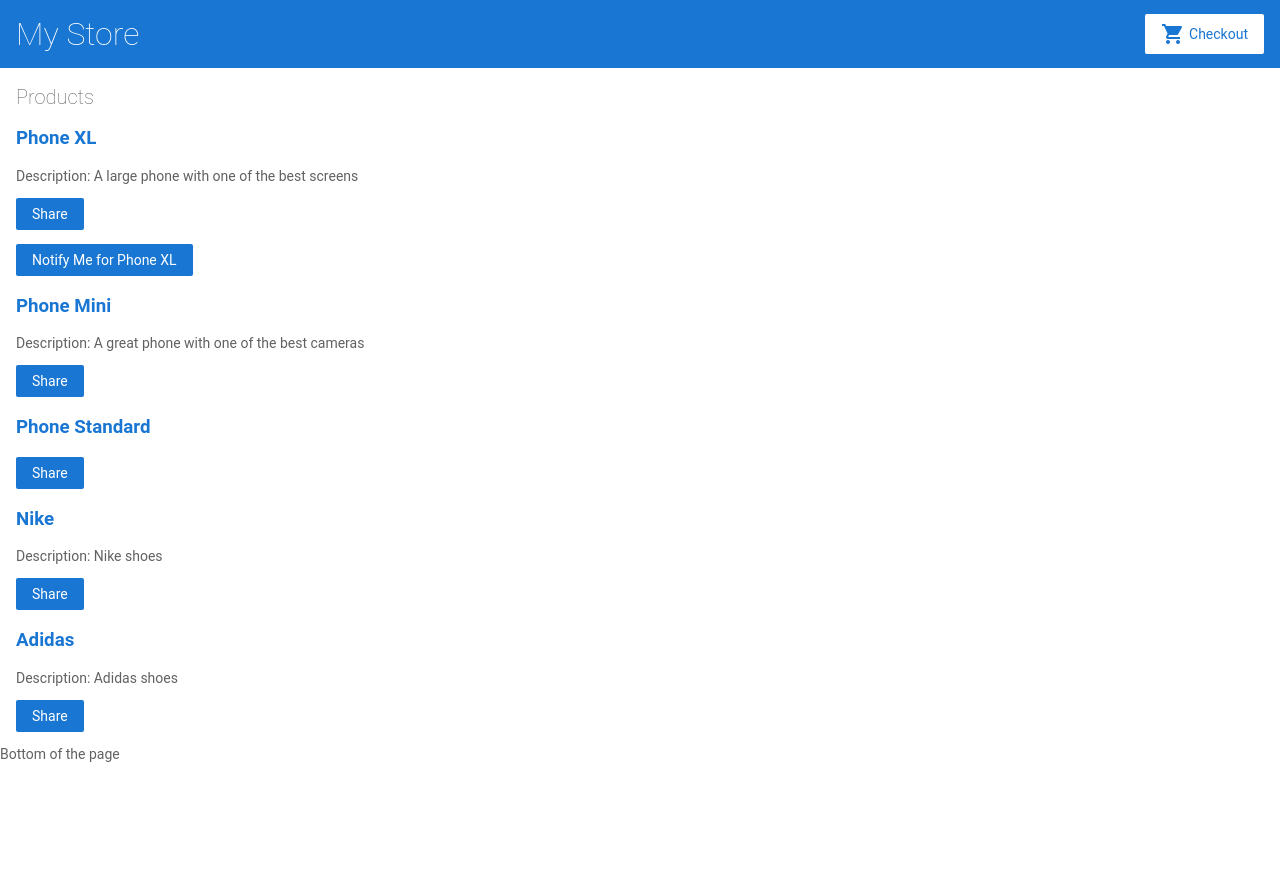
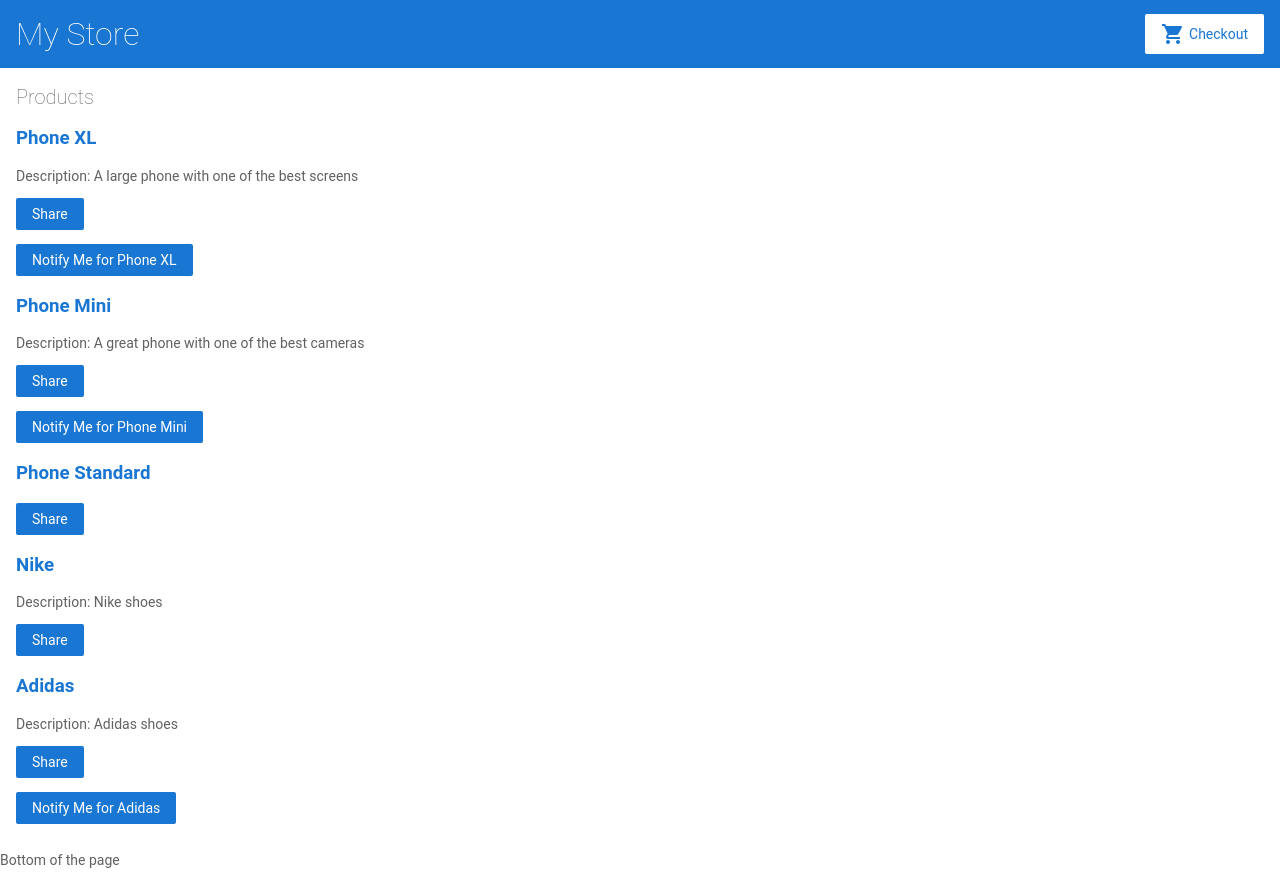
Before and after one commit to ZeroJimmy100/angular-perscholas-project1, an Angular app: page /product-list in a window 1280 px wide. Before the commit the page ends 800 px from the top, so only its background shows below. Built offline with nearby package versions, Linux system fonts and the light colour scheme.

Commit message:
3 files modified

```diff
--- a/src/app/product-alerts/product-alerts.component.html
+++ b/src/app/product-alerts/product-alerts.component.html
@@ -1,3 +1,3 @@
-<p *ngIf="product.price > 700">
+<p *ngIf="product.price > notifyPrice">
   <button (click)="notifyMe()">Notify Me for {{product.name}}</button>
 </p>
--- a/src/app/product-alerts/product-alerts.component.ts
+++ b/src/app/product-alerts/product-alerts.component.ts
@@ -10,7 +10,7 @@
   price: 5
 };
 
-import { Product, products } from '../products';
+import { Product, products, notifyPrice } from '../products';
 
 @Component({
   selector: 'app-product-alerts',
@@ -25,6 +25,8 @@
     window.alert('Hello');
   }
 
+  notifyPrice = notifyPrice;
+
   constructor() {}
 
   ngOnInit() {}
--- a/src/app/products.ts
+++ b/src/app/products.ts
@@ -71,7 +71,7 @@
   {
     id: 4,
     name: 'Nike',
-    price: 700,
+    price: 300,
     description: 'Nike shoes'
   },
   {
@@ -82,6 +82,8 @@
   }
 ];
 
+export const notifyPrice = 500;
+
 /*
 Copyright Google LLC. All Rights Reserved.
 Use of this source code is governed by an MIT-style license that
```
